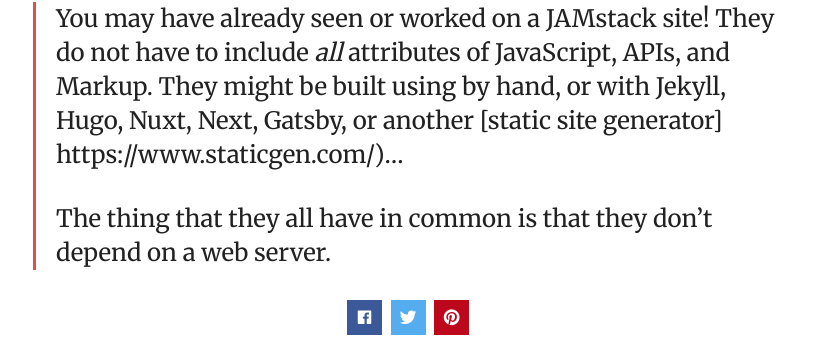
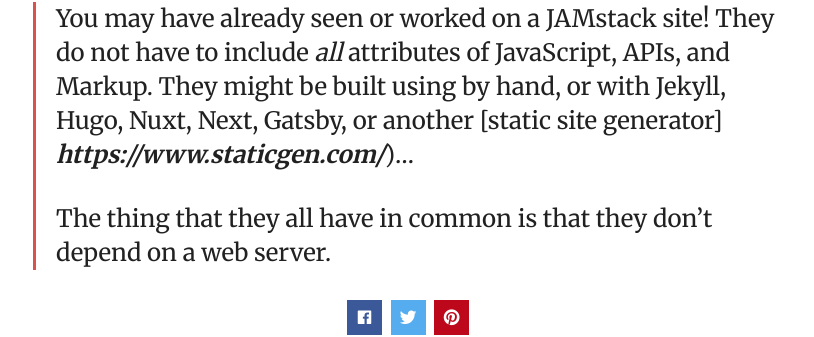
Before and after one commit to jawai/smiling-strawberry, a Jekyll site: the page built from _posts/2020-01-01-website-2-0-refresh-for-2020.md, in a window 1280 px wide. Shown: the part 1418-1755 px from the top of the page, without its empty margins (232-1046 px from the left). Built offline with Jekyll 4.4.1, drawn with Linux system fonts in a browser that asks for light colours; nearby versions of some CDN libraries; comment, search, counter and statistics services are not loaded.

```diff
--- a/_posts/2020-01-01-website-2-0-refresh-for-2020.md
+++ b/_posts/2020-01-01-website-2-0-refresh-for-2020.md
@@ -18,6 +18,6 @@ I use a site generator (Jekyll) with a base theme to create this. Although my pr
 
 Straight from [**_https://jamstack.org/_**](https://jamstack.org/ "https://jamstack.org/")
 
-> You may have already seen or worked on a JAMstack site! They do not have to include _all_ attributes of JavaScript, APIs, and Markup. They might be built using by hand, or with Jekyll, Hugo, Nuxt, Next, Gatsby, or another \[static site generator\] [https://www.staticgen.com/]( "Website 2.0 - refresh"))...
+> You may have already seen or worked on a JAMstack site! They do not have to include _all_ attributes of JavaScript, APIs, and Markup. They might be built using by hand, or with Jekyll, Hugo, Nuxt, Next, Gatsby, or another \[static site generator\] [**_https://www.staticgen.com/_**]( "Website 2.0 - refresh"))...
 >
 > The thing that they all have in common is that they don’t depend on a web server.
```
